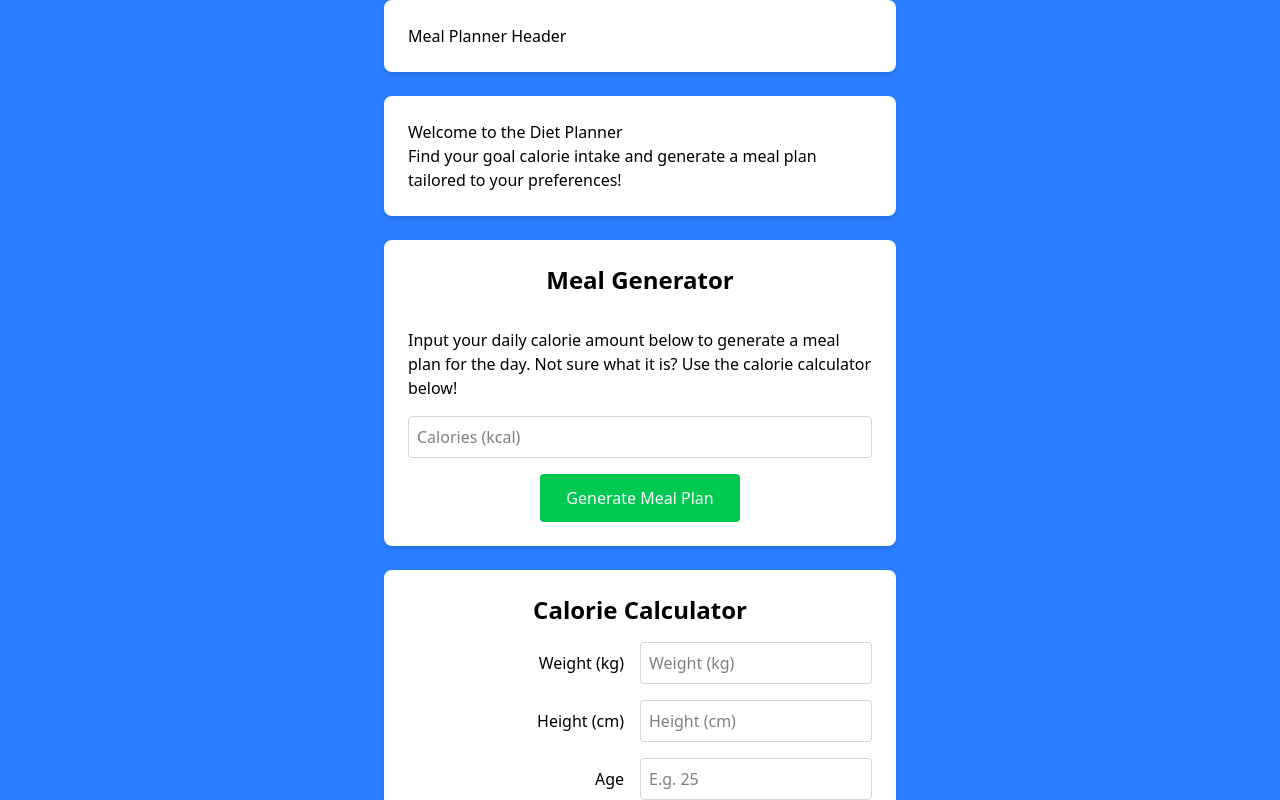
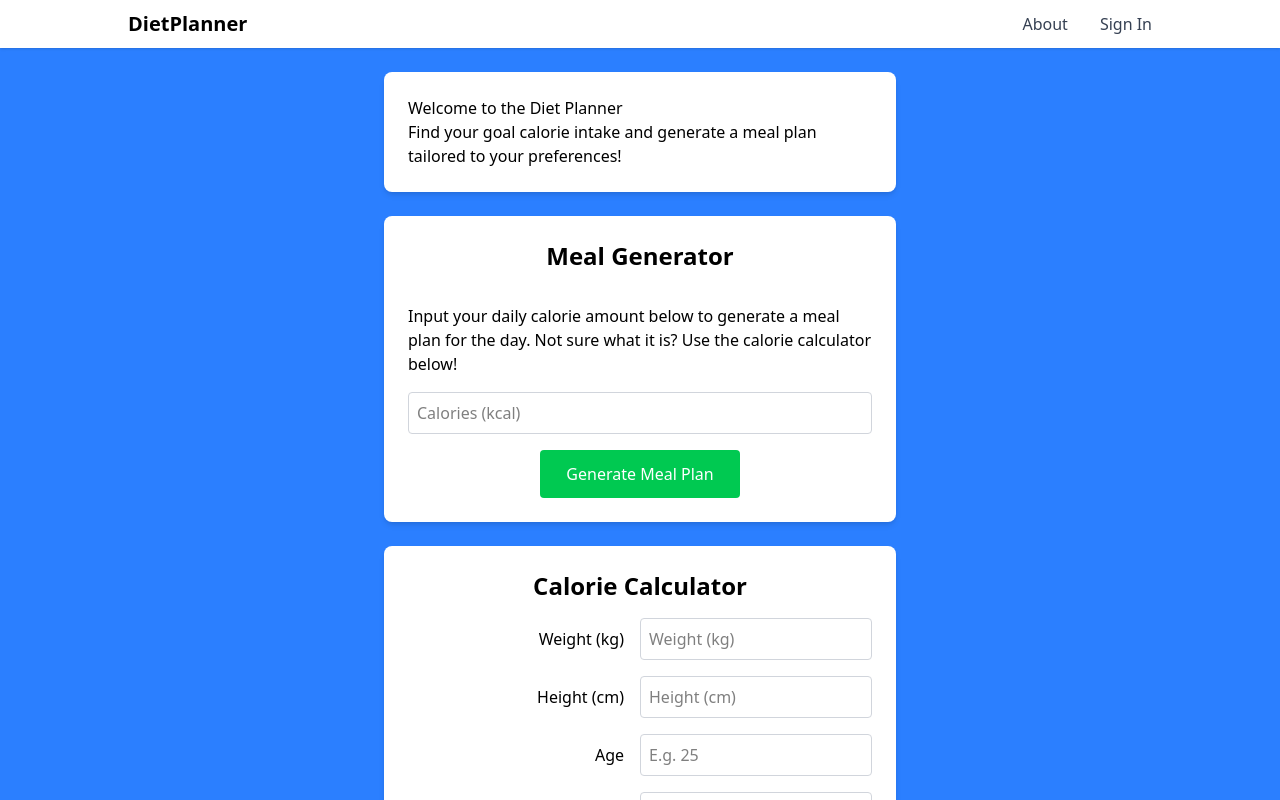
Before and after one commit to mkch8/DietPlanner, a React (Vite) app in the folder frontend/: page / in a window 1280 px wide. Shown: the top 800 px of the page. Built offline with nearby package versions, Linux system fonts and the light colour scheme.

Commit message:
Adder header and placement links

```diff
--- a/frontend/src/components/header.jsx
+++ b/frontend/src/components/header.jsx
@@ -1,10 +1,41 @@
+import React, { useState } from "react";
+
 const Header = () => {
+    const [nav, setNav] = useState(false);
+
     return (
-        <div className="max-w-lg mx-auto bg-white p-6 rounded-lg shadow-md">
-            <header>
-                <h1>Meal Planner Header</h1>
-            </header>
-        </div>
+        <header>
+            <nav className="bg-white border-gray-200 px-4 lg:px-6 py-2.5 dark:bg-gray-800 shadow">
+                <div className="flex flex-wrap justify-between items-center mx-auto max-w-screen-lg">
+                    <a href="#" className="flex items-center">
+                        <span className="self-center text-xl font-semibold whitespace-nowrap dark:text-white">
+                        DietPlanner
+                        </span>
+                    </a>
+                    <div>
+                        <ul className="flex flex-row md:flex-row md:gap-8 gap-0">
+                            <li>
+                                <a
+                                href="#"
+                                className="block py-2 pr-4 pl-3 text-gray-700 border-b border-gray-100 hover:bg-gray-50 md:hover:bg-transparent md:border-0 md:hover:text-primary-700 md:p-0 dark:text-gray-400 md:dark:hover:text-white dark:hover:bg-gray-700 dark:hover:text-white md:dark:hover:bg-transparent dark:border-gray-700"
+                                >
+                                About
+                                </a>
+                            </li>
+                            <li>
+                                <a
+                                href="#"
+                                className="block py-2 pr-4 pl-3 text-gray-700 border-b border-gray-100 hover:bg-gray-50 md:hover:bg-transparent md:border-0 md:hover:text-primary-700 md:p-0 dark:text-gray-400 md:dark:hover:text-white dark:hover:bg-gray-700 dark:hover:text-white md:dark:hover:bg-transparent dark:border-gray-700"
+                                >
+                                Sign In
+                                </a>
+                            </li>
+                        </ul>
+                    </div>
+                </div>
+            </nav>
+        </header>
+
     )
 }
 
```
